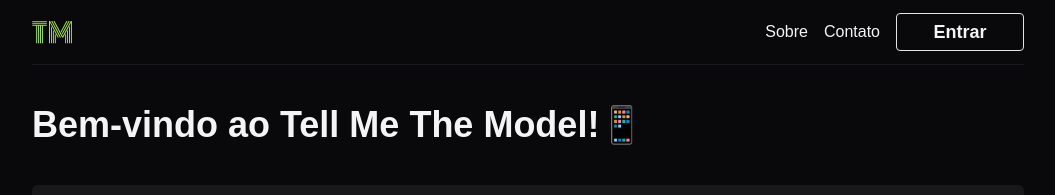
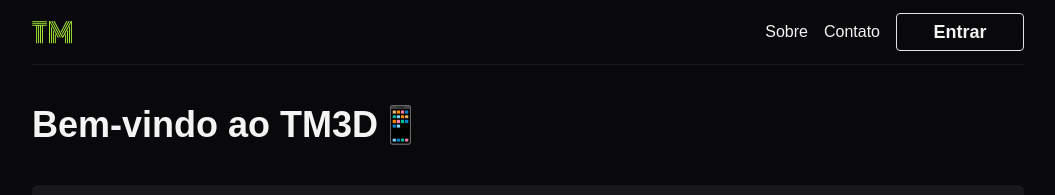
Before and after one commit to brunogoncalvesferreira/web-tell-me-the-model, a React (Vite) app: page / in a window 1280 px wide. Shown: the top 195 px of the page, without its empty margins (112-1167 px from the left). Built offline with nearby package versions, Linux system fonts and the light colour scheme; no server answers; a web font is replaced by a local one.

Commit message:
ajuste acesso backend

```diff
--- a/src/components/table.tsx
+++ b/src/components/table.tsx
@@ -27,7 +27,7 @@
           <tr className='text-left border-b border-zinc-700/30'>
             <th className='p-4'>Modelo</th>
 
-            <th className='p-4'>Compativeis</th>
+            <th className='p-4 '>Compativeis</th>
             <th style={{ width: 200 }} className='p-4'>
               Marca
             </th>
@@ -62,6 +62,7 @@
                   </button>
                 ) : (
                   <button
+                    className='flex items-center justify-center w-[90px]'
                     onClick={
                       index >= 5
                         ? () => onPayment(index)
--- a/src/pages/list-films.tsx
+++ b/src/pages/list-films.tsx
@@ -11,8 +11,8 @@
 import { LoadingTable } from '../components/loading-table'
 import { AlertPayment } from '../components/alert-payment'
 
-const fetchURL = 'https://apitm.apis-vortice.online'
-//const fetchURL = 'http://localhost:3000'
+//const fetchURL = 'https://apitm.apis-vortice.online'
+const fetchURL = 'http://localhost:3000'
 
 export function ListFilms() {
   const [films, setFilms] = useState<FilmsProps[]>([])
@@ -167,7 +167,7 @@
   return (
     <div className='py-10'>
       <h1 className='md:text-4xl text-lg text-zinc-100 font-bold'>
-        Bem-vindo ao Tell Me The Model!📱
+        Bem-vindo ao TM3D📱
       </h1>
 
       <div className='flex md:flex-row flex-col-reverse md:gap-0 gap-4 md:space-x-3 space-x-0  mt-10'>
--- a/vite.config.ts
+++ b/vite.config.ts
@@ -9,7 +9,4 @@
       '@': path.resolve(__dirname, './src'),
     },
   },
-  server: {
-    port: 8080,
-  },
 })
```
